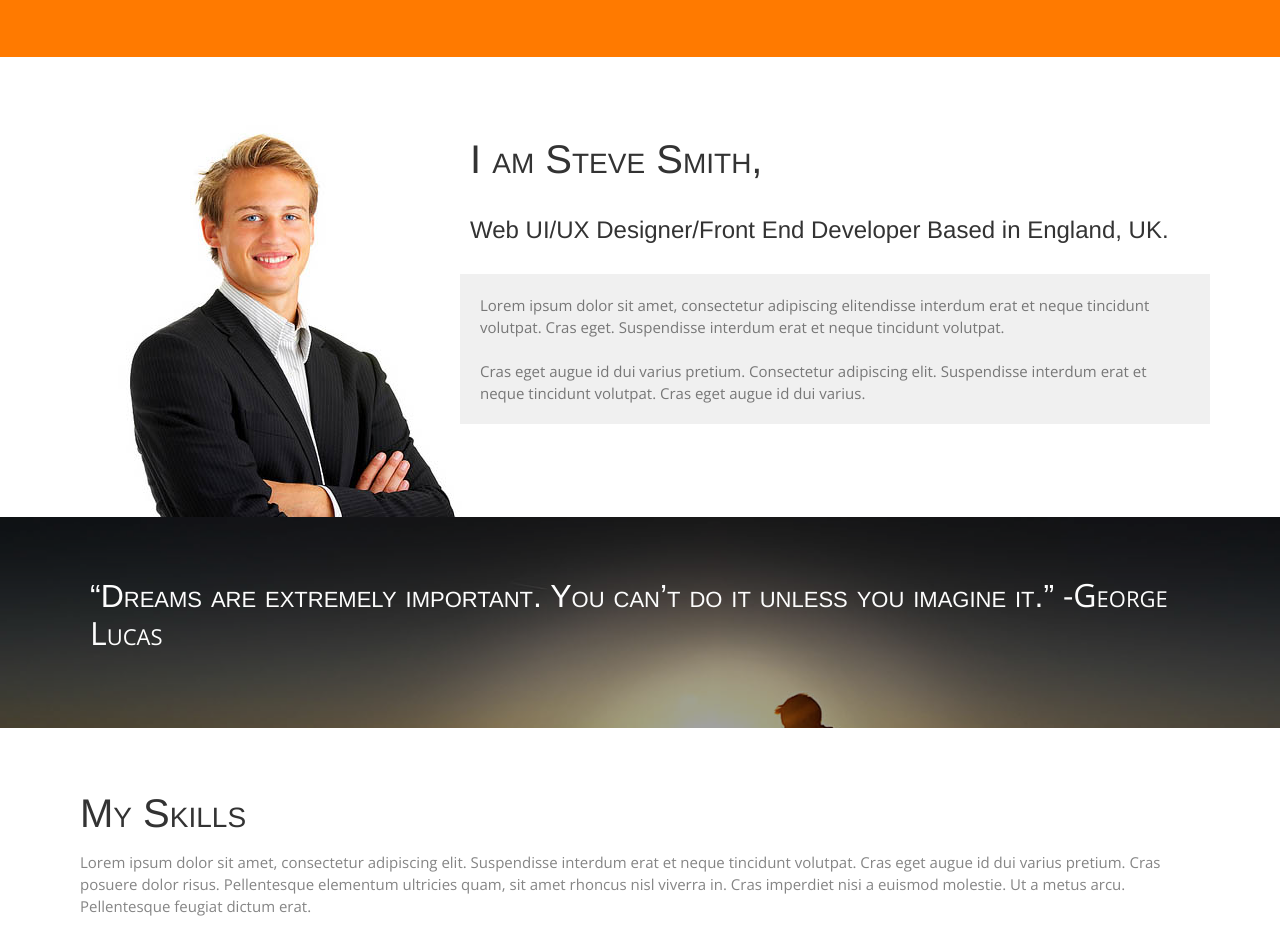
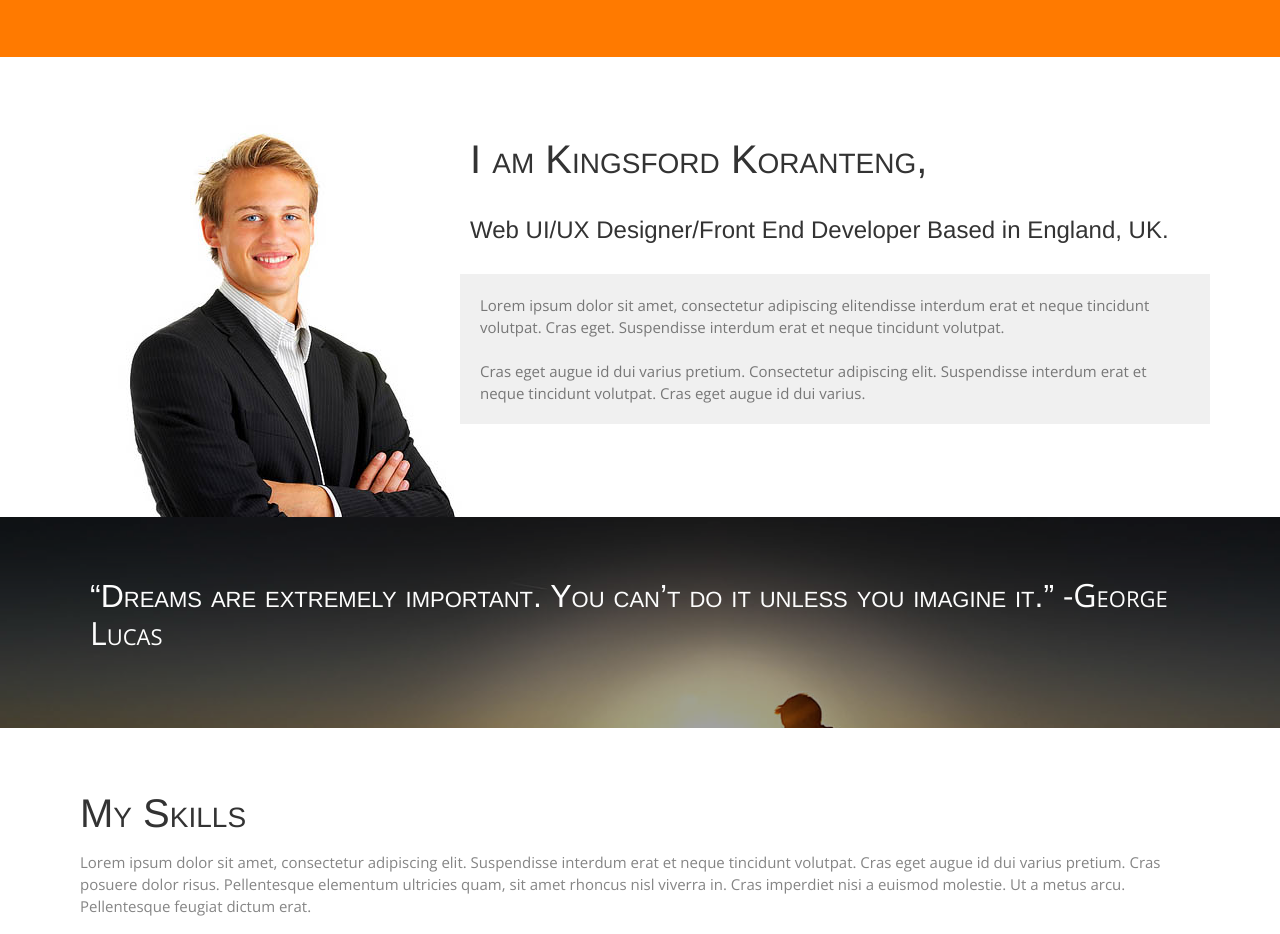
Before and after one commit to kingsfordyou/kingsfordyou.github.io, a plain HTML site: page index.html in a window 1280 px wide. Shown: the part 781-1715 px from the top of the page. Drawn offline with nearby package versions, Linux system fonts and the light colour scheme.

Commit message:
Update index.html

```diff
--- a/index.html
+++ b/index.html
@@ -81,7 +81,7 @@
       <div class="col-md-4 tileBox"> <img src="images/photo-1.jpg" alt="me"/> </div>
       <div class="col-md-8 tileBox">
         <div class="txtHead">
-          <h2>I am Steve Smith,</h2>
+          <h2>I am Kingsford Koranteng,</h2>
           <h3> Web UI/UX Designer/Front End Developer Based in England, UK.</h3>
         </div>
         <p>Lorem ipsum dolor sit amet, consectetur adipiscing elitendisse interdum erat et neque tincidunt volutpat. Cras eget. Suspendisse interdum erat et neque tincidunt volutpat. <br/>
```
